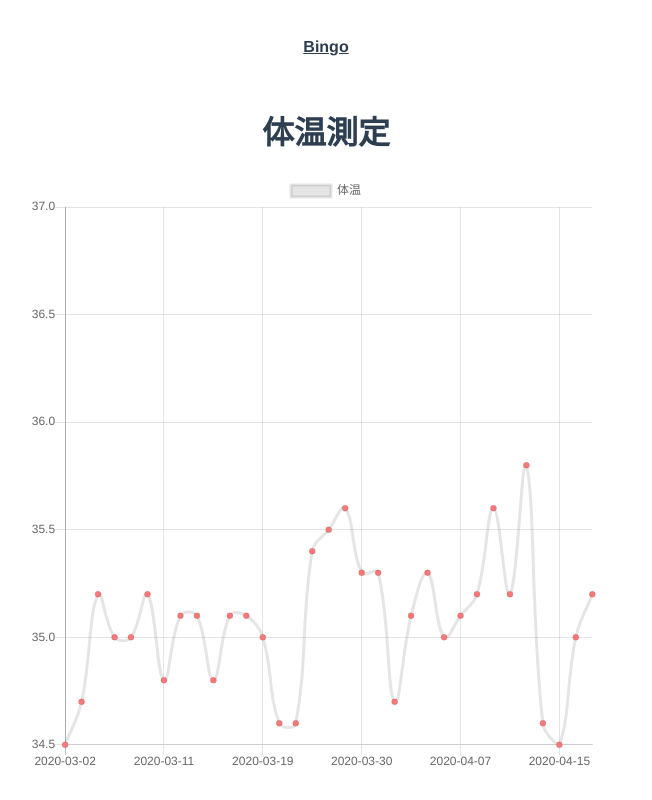
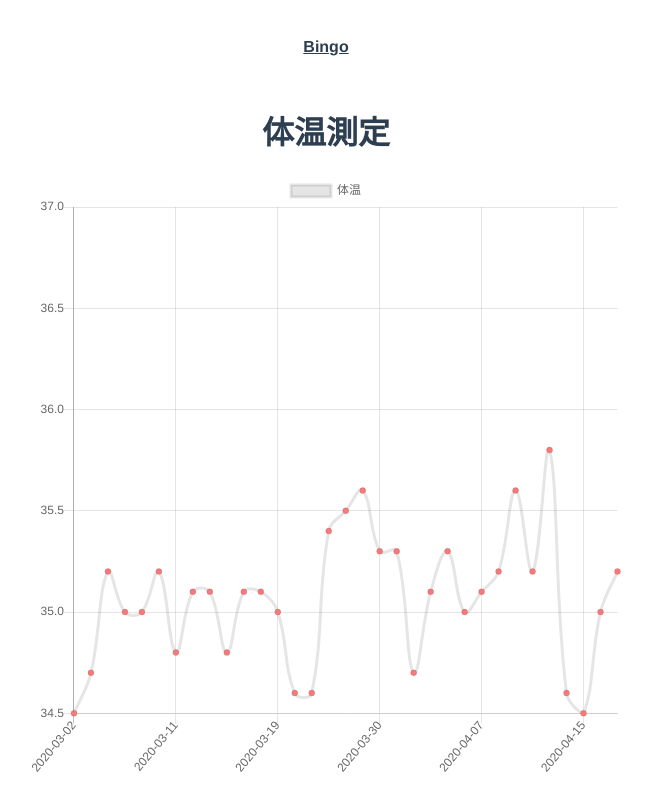
Before and after one commit to taniyuu/bingo-vue, a Vue app: page /condition in a window 1280 px wide. Shown: the whole page, without its empty margins (314-966 px from the left). Built offline with nearby package versions, Linux system fonts and the light colour scheme.

Commit message:
change meta

```diff
--- a/src/assets/data.json
+++ b/src/assets/data.json
@@ -1,4 +1,21 @@
 {
+    "options":{
+        "scales": {
+            "yAxes": [{
+                "ticks": {
+                    "max": 37
+                }
+            }],
+            "xAxes": [{
+                "ticks": {
+                    "autoSkip": true,
+                    "maxTicksLimit": 6
+                }
+            }]
+        }
+
+    },
+    "data": {
         "2020-03-02":34.5,
         "2020-03-03":34.7,
         "2020-03-04":35.2,
@@ -34,3 +51,4 @@
         "2020-04-17":35.2
 
     }
+}
--- a/src/views/Condition.vue
+++ b/src/views/Condition.vue
@@ -35,7 +35,7 @@
         },
         {
           property: 'og:image',
-          content: 'https://sample.netlify.com/sample.jpg'
+          content: '/img/icons/icon-192x192.png'
         },
         {
           property: 'fb:app_id',
@@ -52,24 +52,8 @@
         title: '体温測定',
         description: '体温測定結果をグラフ表示します',
         datacollection: {},
-        taion: templature,
-        options:{
-            scales: {
-                yAxes: [{
-                    ticks: {
-                        max: 37
-                    }
-                }],
-                xAxes: [{
-                    ticks: {
-                        minRotation: 0,   // ┐表示角度水平
-                        maxRotation: 0,   // ┘
-                        // autoSkip: true,  なくてもよい
-                        maxTicksLimit: 6  // 最大表示数
-                    }
-                }]
-            }
-        }
+        taion: templature.data,
+        options: templature.options
       }
     },
     mounted () {
```
Lines whose indentation alone changed are shown as unchanged.
